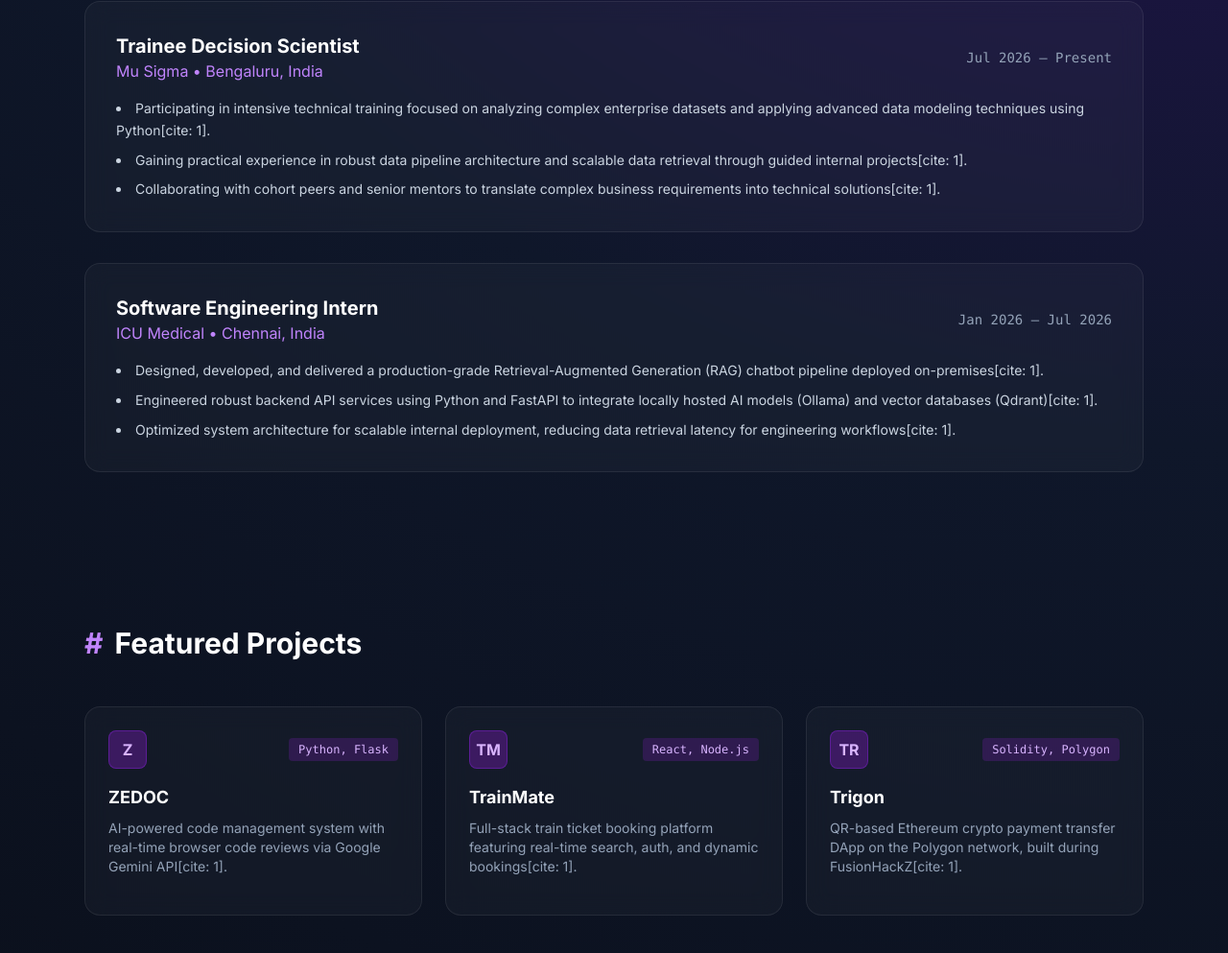
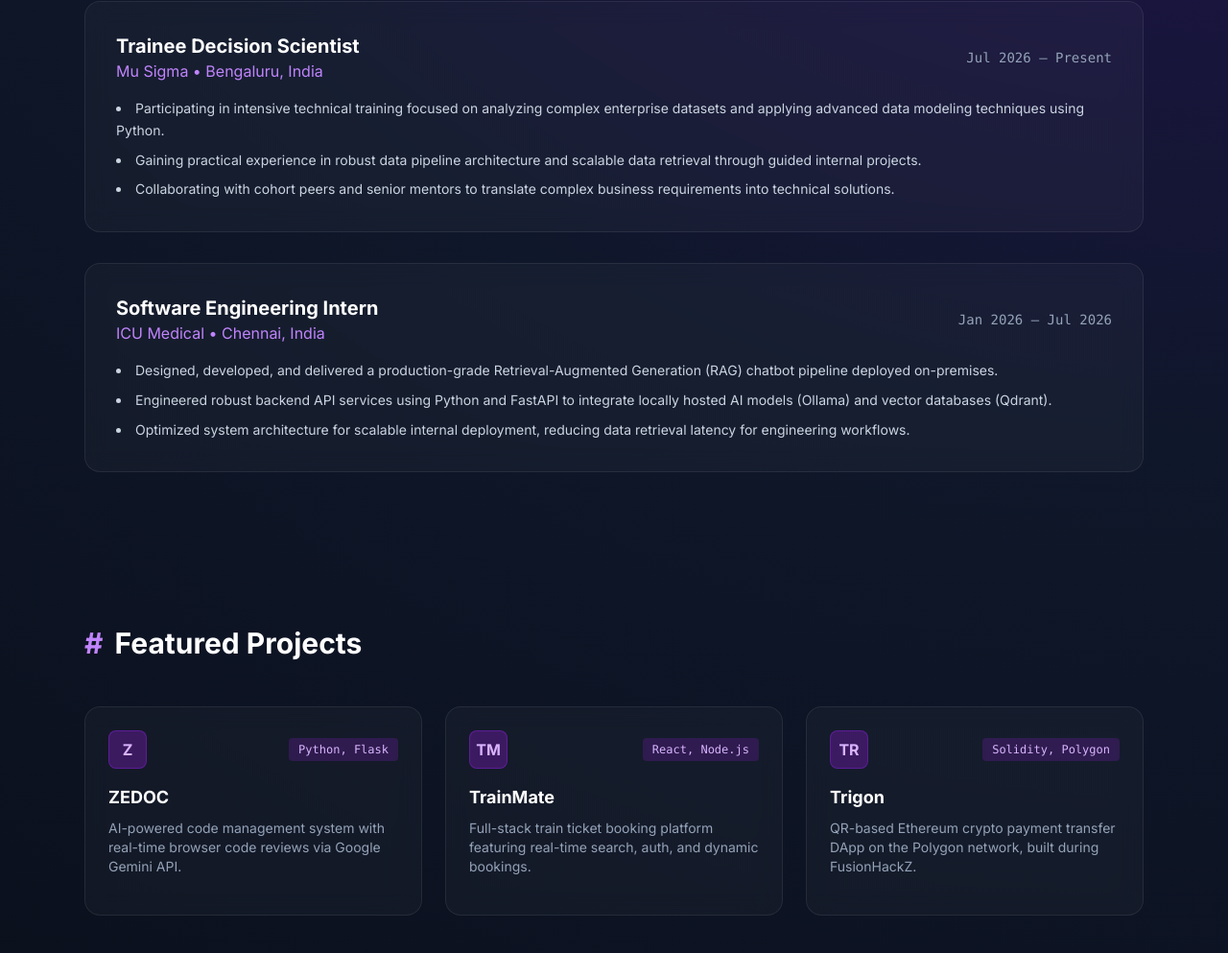
Before and after one commit to Thevarajan/Portfolio, a plain HTML site: page portfolio.html in a window 1280 px wide. Shown: the part 963-1956 px from the top of the page at 96% size. Drawn offline with nearby package versions, Linux system fonts and the light colour scheme.

Commit message:
Update portfolio.html

```diff
--- a/portfolio.html
+++ b/portfolio.html
@@ -51,7 +51,7 @@
                 Building scalable <span class="text-transparent bg-clip-text bg-gradient-to-r from-purple-400 to-pink-500">AI applications</span> & robust systems.
             </h1>
             <p class="text-slate-400 text-lg max-w-2xl mb-8 leading-relaxed">
-                Software Engineer with hands-on industry experience building production-grade AI applications and full-stack systems[cite: 1]. Proven track record in designing scalable on-premises RAG pipelines and robust backend architectures using Python, FastAPI, and Flask[cite: 1].
+                Software Engineer with hands-on industry experience building production-grade AI applications and full-stack systems. Proven track record in designing scalable on-premises RAG pipelines and robust backend architectures using Python, FastAPI, and Flask.
             </p>
             <div class="flex flex-wrap gap-4">
                 <a href="#projects" class="bg-purple-600 hover:bg-purple-500 text-white font-medium px-6 py-3 rounded-lg transition-all shadow-lg shadow-purple-600/30">
@@ -86,9 +86,9 @@
                     <span class="text-sm text-slate-400 mt-2 md:mt-0 font-mono">Jul 2026 – Present</span>
                 </div>
                 <ul class="list-disc list-inside text-slate-300 space-y-2 text-sm leading-relaxed">
-                    <li>Participating in intensive technical training focused on analyzing complex enterprise datasets and applying advanced data modeling techniques using Python[cite: 1].</li>
-                    <li>Gaining practical experience in robust data pipeline architecture and scalable data retrieval through guided internal projects[cite: 1].</li>
-                    <li>Collaborating with cohort peers and senior mentors to translate complex business requirements into technical solutions[cite: 1].</li>
+                    <li>Participating in intensive technical training focused on analyzing complex enterprise datasets and applying advanced data modeling techniques using Python.</li>
+                    <li>Gaining practical experience in robust data pipeline architecture and scalable data retrieval through guided internal projects.</li>
+                    <li>Collaborating with cohort peers and senior mentors to translate complex business requirements into technical solutions.</li>
                 </ul>
             </div>
 
@@ -101,9 +101,9 @@
                     <span class="text-sm text-slate-400 mt-2 md:mt-0 font-mono">Jan 2026 – Jul 2026</span>
                 </div>
                 <ul class="list-disc list-inside text-slate-300 space-y-2 text-sm leading-relaxed">
-                    <li>Designed, developed, and delivered a production-grade Retrieval-Augmented Generation (RAG) chatbot pipeline deployed on-premises[cite: 1].</li>
-                    <li>Engineered robust backend API services using Python and FastAPI to integrate locally hosted AI models (Ollama) and vector databases (Qdrant)[cite: 1].</li>
-                    <li>Optimized system architecture for scalable internal deployment, reducing data retrieval latency for engineering workflows[cite: 1].</li>
+                    <li>Designed, developed, and delivered a production-grade Retrieval-Augmented Generation (RAG) chatbot pipeline deployed on-premises.</li>
+                    <li>Engineered robust backend API services using Python and FastAPI to integrate locally hosted AI models (Ollama) and vector databases (Qdrant).</li>
+                    <li>Optimized system architecture for scalable internal deployment, reducing data retrieval latency for engineering workflows.</li>
                 </ul>
             </div>
         </div>
@@ -125,7 +125,7 @@
                         <span class="text-xs font-mono text-purple-300 bg-purple-900/40 px-2.5 py-1 rounded">Python, Flask</span>
                     </div>
                     <h3 class="text-lg font-bold text-white mb-2">ZEDOC</h3>
-                    <p class="text-slate-400 text-sm mb-4">AI-powered code management system with real-time browser code reviews via Google Gemini API[cite: 1].</p>
+                    <p class="text-slate-400 text-sm mb-4">AI-powered code management system with real-time browser code reviews via Google Gemini API.</p>
                 </div>
             </div>
 
@@ -139,7 +139,7 @@
                         <span class="text-xs font-mono text-purple-300 bg-purple-900/40 px-2.5 py-1 rounded">React, Node.js</span>
                     </div>
                     <h3 class="text-lg font-bold text-white mb-2">TrainMate</h3>
-                    <p class="text-slate-400 text-sm mb-4">Full-stack train ticket booking platform featuring real-time search, auth, and dynamic bookings[cite: 1].</p>
+                    <p class="text-slate-400 text-sm mb-4">Full-stack train ticket booking platform featuring real-time search, auth, and dynamic bookings.</p>
                 </div>
             </div>
 
@@ -153,7 +153,7 @@
                         <span class="text-xs font-mono text-purple-300 bg-purple-900/40 px-2.5 py-1 rounded">Solidity, Polygon</span>
                     </div>
                     <h3 class="text-lg font-bold text-white mb-2">Trigon</h3>
-                    <p class="text-slate-400 text-sm mb-4">QR-based Ethereum crypto payment transfer DApp on the Polygon network, built during FusionHackZ[cite: 1].</p>
+                    <p class="text-slate-400 text-sm mb-4">QR-based Ethereum crypto payment transfer DApp on the Polygon network, built during FusionHackZ.</p>
                 </div>
             </div>
         </div>
```
